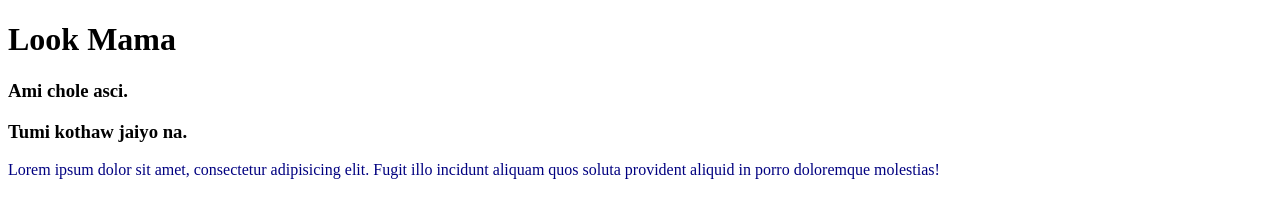
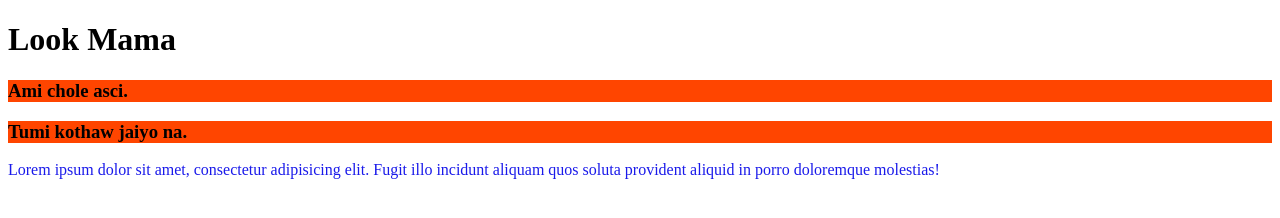
Before and after one commit to mehedihasanmurad/my-second-repo, a plain HTML site: page index.html in a window 1280 px wide. Drawn offline with Linux system fonts and the light colour scheme.

Commit message:
make commit

```diff
--- a/style.css
+++ b/style.css
@@ -1,3 +1,6 @@
 p{
-    color: navy;
+    color: rgb(26, 26, 234);
 }
+h3{
+    background-color: orangered;
+}
```
